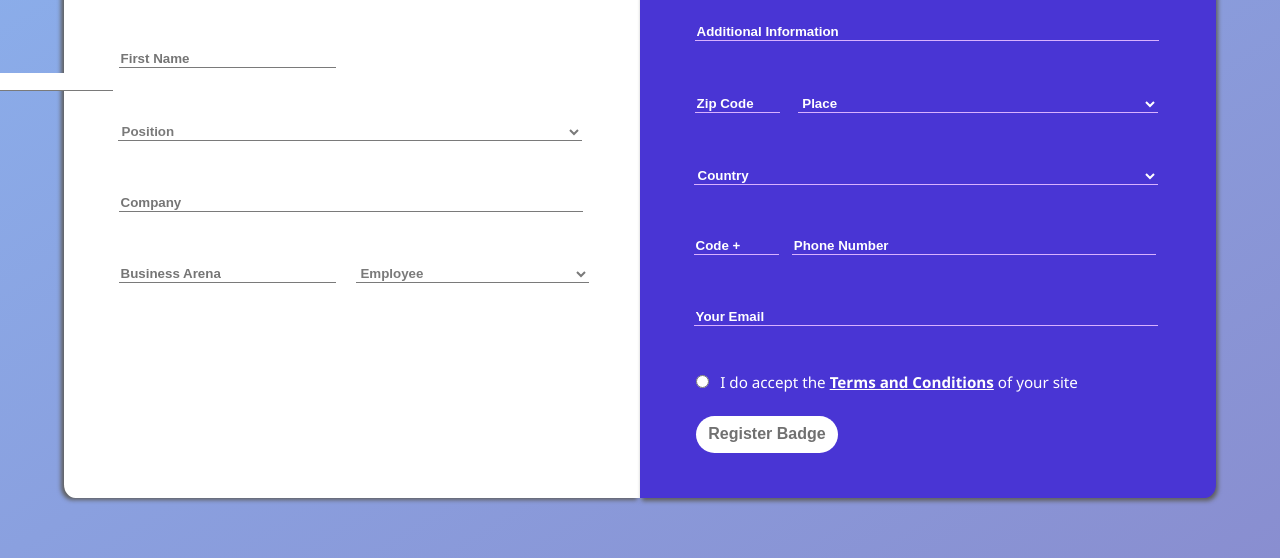
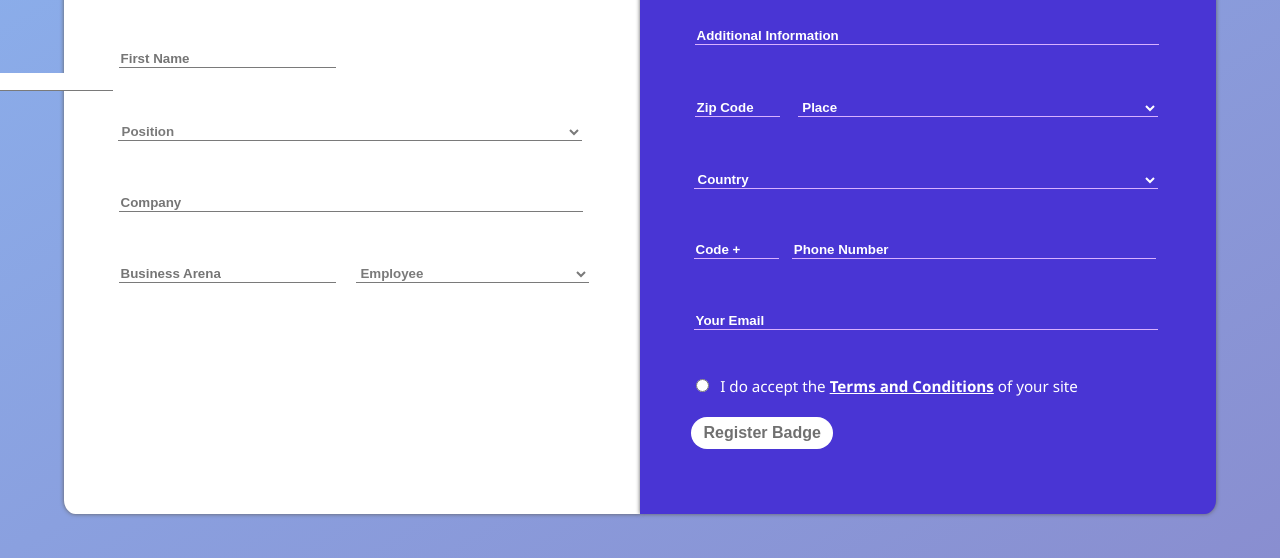
Before and after one commit to creytas/KDA_TP4, a plain HTML site: page index.html in a window 1280 px wide. Shown: the part 242-800 px from the top of the page. Drawn offline with Linux system fonts and the light colour scheme.

Commit message:
version MaJ

```diff
--- a/pages/style.css
+++ b/pages/style.css
@@ -27,9 +27,9 @@ form{
     border: 0px solid green;
     border-top-left-radius:2% ;
     border-bottom-left-radius:2% ;
-    box-shadow: -3px 2px 4px #5f5f5f;
+    box-shadow: 0px 0px 4px #5f5f5f;
     width: 45%;
-    height: 85%;
+    height: 89%;
     padding: 4%;
     display: flex;
     flex-direction: column;
@@ -41,9 +41,9 @@ form{
     border: 0px solid greenyellow;
     border-top-right-radius: 2%;
     border-bottom-right-radius: 2%;
-    box-shadow: 2px 3px 4px #5f5f5f;
+    box-shadow: 0px 0px 4px #5f5f5f;
     width: 45%;
-    height: 85%;
+    height: 89%;
     padding: 4%;
     display: flex;
     flex-direction: column;
@@ -184,7 +184,6 @@ button{
 	color: #707070;
 	font-size: medium;
 	font-weight: bold;
-    padding: 2%;
-    margin-top: 1%;
-    margin-left: 1%;
+    padding: 1.5%;
+    margin-top: 0.3%;
 }
```
